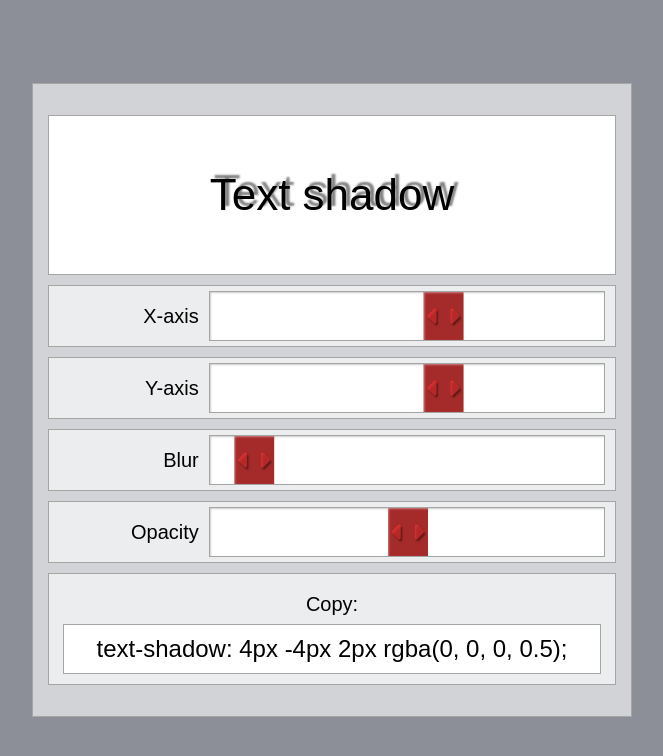
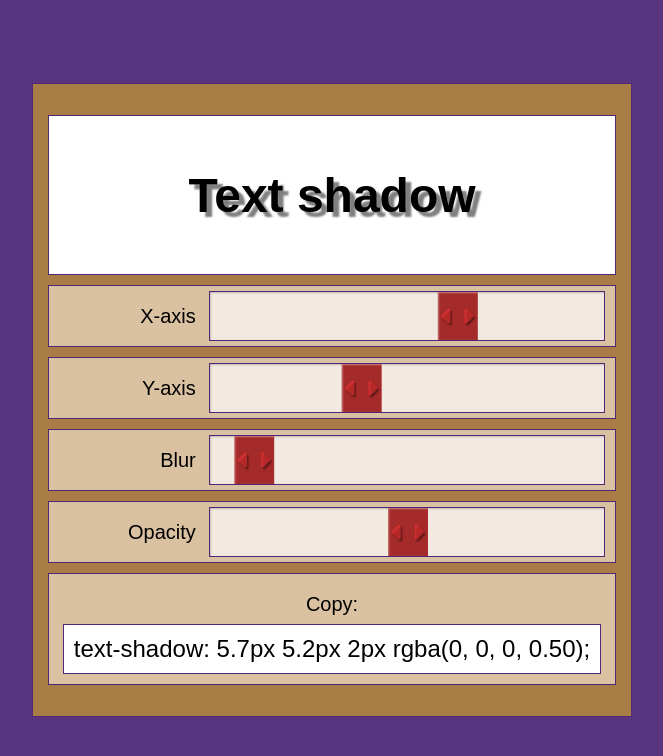
Before and after one commit to GrzegorzWirtek/text-shadow-css-generator, a website built with webpack: page src/index.html in a window 1280 px wide. Shown: the whole page, without its empty margins (308-971 px from the left). Built offline with nearby package versions, Linux system fonts and the light colour scheme; a web font is replaced by a local one.

Commit message:
change style

```diff
--- a/src/js/text-shadow.js
+++ b/src/js/text-shadow.js
@@ -11,8 +11,8 @@ export default class{
         window.addEventListener('resize', ()=>this.onResize());
         this.areaActualWidth = getComputedStyle(this.xArea).width;
         this.factors ={
-            xFactor: 0.6,
-            yFactor: 0.6,
+            xFactor: 0.64,
+            yFactor: 0.37,
             blurFactor: 0.068,
             opacityFactor: 0.5
         }
@@ -89,9 +89,13 @@ export default class{
         let op = (1-this.factors.opacityFactor*1).toFixed(2);
         this.createShadow(x, y, bl, op);
     }
-    createShadow(x=4,y=-4,bl=2,op=0.50){
+    createShadow(x=5.7,y=5.2,bl=2.0,op='0.50'){
         this.textArea.style.textShadow =`${x}px ${y}px ${bl}px rgba(0, 0, 0, ${op})`;
         this.viewCode(`${x}px ${y}px ${bl}px rgba(0, 0, 0, ${op})`);
+        console.log(x,y,bl,op);
+        console.log(this.factors);
+
+
     }
 
     viewCode(code){
--- a/src/scss/_reset.scss
+++ b/src/scss/_reset.scss
@@ -2,9 +2,10 @@
 
 $font-code: 'Barlow Condensed',
 sans-serif;
-$border-color: rgb(165, 165, 165);
+$border-color: #4f2977;
 $input-height: 50px;
-$bcg-color: rgb(140, 143, 151);
+$bcg-color:#b38549;
+$bcg-container-color:#58357e;
 
 * {
     padding: 0;
--- a/src/scss/_text-shadow.scss
+++ b/src/scss/_text-shadow.scss
@@ -4,7 +4,7 @@
     display: flex;
     justify-content: center;
     align-items: center;
-    background-color: $bcg-color;
+    background-color: $bcg-container-color;
 
     &__container {
         width: 100%;
@@ -17,7 +17,7 @@
         align-items: flex-start;
         padding: 2% 0;
         border: 1px solid $border-color;
-        background-color: lighten($bcg-color, 26);
+        background-color: darken($bcg-color, 3)
     }
 }
 
@@ -30,7 +30,7 @@
     border: 1px solid $border-color;
     margin: 2px 0;
     padding: 2px 0;
-    background-color: lighten($bcg-color, 36);
+    background-color: lighten($bcg-color, 25);
 
     @media(min-height:500px) {
         margin: 5px 0;
@@ -44,7 +44,6 @@
     justify-content: center;
     height: 18vh;
     background-color: white;
-    font-size: 1.8rem;
     overflow: hidden;
 
     @media(orientation: landscape) {
@@ -57,8 +56,13 @@
     }
 }
 
-.text-shaddow__element-p {
-    margin: 0 10px;
+.text-shadow__text-area-p {
+    font-size: 2.4rem;
+    font-weight: bold;
+}
+
+.text-shadow__element-p {
+    margin: 0 3px;
 }
 
 .text-shaddow__element-area {
@@ -70,6 +74,7 @@
     background-color: white;
     overflow: hidden;
     box-shadow: inset 1px 1px 2px rgba(0, 0, 0, 0.2);
+    background-color: lighten($bcg-color, 42);
 
     @media(min-height:500px) {
         height: $input-height;
@@ -116,7 +121,8 @@
     }
 
     &:hover {
-        color: rgb(16, 133, 16);
+        color: #562c83;
+
     }
 }
 
```
Also changed, not shown: dist/bundle.min.js, dist/main.css, 2 other files.
